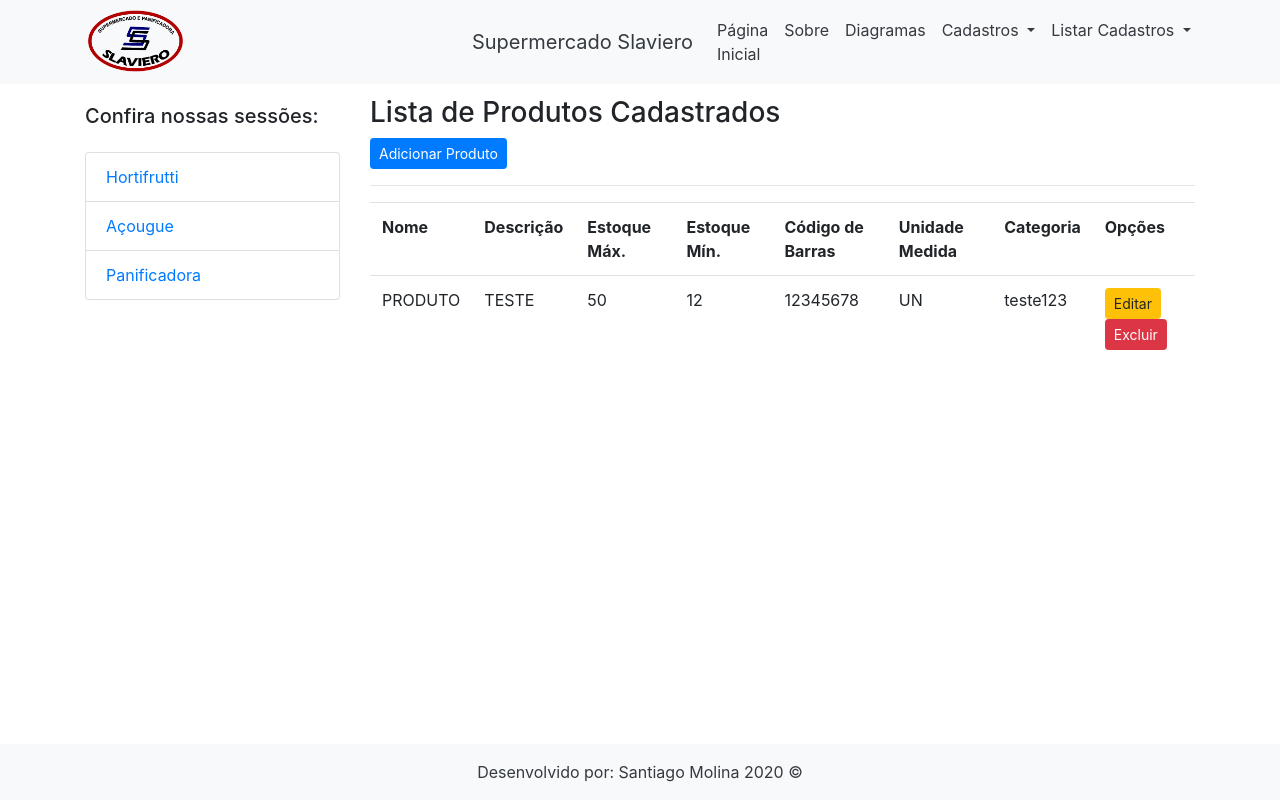
After one commit to SantiagoIFPR/2020-Topicos-Especiais, a Django app: page /listar/produto/ in a window 1280 px wide. The commit adds this page. Run offline with Django 3.2, Linux system fonts and the light colour scheme; data comes from the database, SQL or seed files in the repository; both versions use the stored data as it was after the commit; some libraries are stand-ins or nearby versions.

Commit message:
Finalizado parte de cadastros.

```diff
--- /dev/null
+++ b/Progressao/cadastros/templates/cadastros/listas/produto.html
@@ -0,0 +1,47 @@
+{% extends 'paginas/modelo.html' %}
+
+{% load static %}
+
+{% block slide %}
+<p></p><br>
+<h3>Lista de Produtos Cadastrados</h3>
+<a href="{% url 'cadastrar-produto' %}" class="btn btn-primary btn-sm">Adicionar Produto</a>
+<hr>
+<div class="table responsive">
+    <table class="table table striped">
+        <tr>
+            <th>Nome</th>
+            <th>Descrição</th>
+            <th>Estoque Máx.</th>
+            <th>Estoque Mín.</th>
+            <th>Código de Barras</th>
+            <th>Unidade Medida</th>
+            <th>Categoria</th>
+            <th>Opções</th>
+        </tr>
+
+        {% for produto in object_list %}
+        <tr>
+            <td>{{ produto.nome }}</td>
+            <td>{{ produto.descricao }}</td>
+            <td>{{ produto.estoque_max }}</td>
+            <td>{{ produto.estoque_min }}</td>
+            <td>{{ produto.codigo_barras }}</td>
+            <td>{{ produto.unidademedida.nome }}</td>
+            <td>{{ produto.categoria.nome }}</td>
+            <td>
+                <a href="{% url 'editar-produto' produto.pk %}" class="btn btn-warning btn-sm" title="Excluir">Editar</a>
+                <a href="{% url 'excluir-produto' produto.pk%}" class="btn btn-danger btn-sm" title="Editar">Excluir</a>
+            </td>
+        </tr>
+        {% empty %}
+        <tr>
+            <td colspan="3">Nenhum campo registrado.</td>
+        </tr>
+        {% endfor %}
+    </table>
+</div>
+{% endblock %}
+{% block conteudo %}
+<p></p>
+{% endblock %}
--- a/Progressao/cadastros/urls.py
+++ b/Progressao/cadastros/urls.py
@@ -3,6 +3,8 @@ from django.urls import path
 # Importa as views que a gente criou
 from .views import CategoriaCreate, FornecedorCreate, FuncionarioCreate, ProdutoCreate, UnidadeMedidaCreate
 from .views import CategoriaUpdate, FornecedorUpdate, FuncionarioUpdate, ProdutoUpdate, UnidadeMedidaUpdate
+from .views import CategoriaDelete, FornecedorDelete, FuncionarioDelete, ProdutoDelete, UnidadeMedidaDelete
+from .views import CategoriaList, FornecedorList, FuncionarioList, ProdutoList, UnidadeMedidaList
 
 # Tem que ser urlpatterns porque é padrão do Django
 urlpatterns = [
@@ -18,4 +20,16 @@ urlpatterns = [
     path('editar/funcionario/<int:pk>/', FuncionarioUpdate.as_view(), name='editar-funcionario'),
     path('editar/produto/<int:pk>/', ProdutoUpdate.as_view(), name='editar-produto'),
     path('editar/unidademedida/<int:pk>/', UnidadeMedidaUpdate.as_view(), name='editar-unidademedida'),
+
+    path('excluir/categoria/<int:pk>/', CategoriaDelete.as_view(), name='excluir-categoria'),
+    path('excluir/fornecedor/<int:pk>/', FornecedorDelete.as_view(), name='excluir-fornecedor'),
+    path('excluir/funcionario/<int:pk>/', FuncionarioDelete.as_view(), name='excluir-funcionario'),
+    path('excluir/produto/<int:pk>/', ProdutoDelete.as_view(), name='excluir-produto'),
+    path('excluir/unidademedida/<int:pk>/', UnidadeMedidaDelete.as_view(), name='excluir-unidademedida'),
+
+    path('listar/categoria/', CategoriaList.as_view(), name='listar-categoria'),
+    path('listar/fornecedor/', FornecedorList.as_view(), name='listar-fornecedor'),
+    path('listar/funcionario/', FuncionarioList.as_view(), name='listar-funcionario'),
+    path('listar/produto/', ProdutoList.as_view(), name='listar-produto'),
+    path('listar/unidademedida/', UnidadeMedidaList.as_view(), name='listar-unidademedida'),
 ]
--- a/Progressao/cadastros/views.py
+++ b/Progressao/cadastros/views.py
@@ -1,4 +1,6 @@
-from django.views.generic.edit import CreateView, UpdateView
+from django.views.generic.edit import CreateView, UpdateView, DeleteView
+
+from django.views.generic.list import ListView
 
 from .models import Categoria, Fornecedor, Funcionario, Produto, UnidadeMedida
 
@@ -9,59 +11,106 @@ class CategoriaCreate(CreateView):
     model = Categoria
     fields = ['nome','descricao']
     template_name = 'cadastros/form.html'
-    success_url = reverse_lazy('index')
+    success_url = reverse_lazy('listar-categoria')
 
 class UnidadeMedidaCreate(CreateView):
     model = UnidadeMedida
     fields = ['nome']
     template_name = 'cadastros/form.html'
-    success_url = reverse_lazy('index')
+    success_url = reverse_lazy('listar-unidademedida')
 
 class ProdutoCreate(CreateView):
     model = Produto
     fields = ['nome','descricao','estoque_max','estoque_min','codigo_barras','unidademedida','categoria']
     template_name = 'cadastros/form.html'
-    success_url = reverse_lazy('index')
+    success_url = reverse_lazy('listar-produto')
 
 class FuncionarioCreate(CreateView):
     model = Funcionario
     fields = ['nome_funcionario','setor_funcionario']
     template_name = 'cadastros/form.html'
-    success_url = reverse_lazy('index')
+    success_url = reverse_lazy('listar-funcionario')
 
 class FornecedorCreate(CreateView):
     model = Fornecedor
     fields = ['nome','documento','cep','endereco','numero','bairro','cidade','estado','telefone','email']
     template_name = 'cadastros/form.html'
-    success_url = reverse_lazy('index')
+    success_url = reverse_lazy('listar-fornecedor')
 
 ########## UPDATES ##########
 class CategoriaUpdate(UpdateView):
     model = Categoria
     fields = ['nome','descricao']
     template_name = 'cadastros/form.html'
-    success_url = reverse_lazy('index')
+    success_url = reverse_lazy('listar-categoria')
 
 class UnidadeMedidaUpdate(UpdateView):
     model = UnidadeMedida
     fields = ['nome']
     template_name = 'cadastros/form.html'
-    success_url = reverse_lazy('index')
+    success_url = reverse_lazy('listar-unidademedida')
 
 class ProdutoUpdate(UpdateView):
     model = Produto
     fields = ['nome','descricao','estoque_max','estoque_min','codigo_barras','unidademedida','categoria']
     template_name = 'cadastros/form.html'
-    success_url = reverse_lazy('index')
+    success_url = reverse_lazy('listar-produto')
 
 class FuncionarioUpdate(UpdateView):
     model = Funcionario
     fields = ['nome_funcionario','setor_funcionario']
     template_name = 'cadastros/form.html'
-    success_url = reverse_lazy('index')
+    success_url = reverse_lazy('listar-funcionario')
 
 class FornecedorUpdate(UpdateView):
     model = Fornecedor
     fields = ['nome','documento','cep','endereco','numero','bairro','cidade','estado','telefone','email']
     template_name = 'cadastros/form.html'
-    success_url = reverse_lazy('index')
+    success_url = reverse_lazy('listar-fornecedor')
+
+########## DELETE ##########
+class CategoriaDelete(DeleteView):
+    model = Categoria
+    template_name = 'cadastros/form-excluir.html'
+    success_url = reverse_lazy('listar-categoria')
+
+class UnidadeMedidaDelete(DeleteView):
+    model = UnidadeMedida
+    template_name = 'cadastros/form-excluir.html'
+    success_url = reverse_lazy('listar-unidademedida')
+
+class ProdutoDelete(DeleteView):
+    model = Produto
+    template_name = 'cadastros/form-excluir.html'
+    success_url = reverse_lazy('listar-produto')
+
+class FuncionarioDelete(DeleteView):
+    model = Funcionario
+    template_name = 'cadastros/form-excluir.html'
+    success_url = reverse_lazy('listar-funcionario')
+
+class FornecedorDelete(DeleteView):
+    model = Fornecedor
+    template_name = 'cadastros/form-excluir.html'
+    success_url = reverse_lazy('listar-fornecedor')
+
+########## LISTA ##########
+class CategoriaList(ListView):
+    model = Categoria
+    template_name = 'cadastros/listas/categoria.html'
+
+class UnidadeMedidaList(ListView):
+    model = UnidadeMedida
+    template_name = 'cadastros/listas/unidademedida.html'
+
+class ProdutoList(ListView):
+    model = Produto
+    template_name = 'cadastros/listas/produto.html'
+
+class FuncionarioList(ListView):
+    model = Funcionario
+    template_name = 'cadastros/listas/funcionario.html'
+
+class FornecedorList(ListView):
+    model = Fornecedor
+    template_name = 'cadastros/listas/fornecedor.html'
--- a/Progressao/paginas/templates/paginas/modelo.html
+++ b/Progressao/paginas/templates/paginas/modelo.html
@@ -23,8 +23,8 @@
     <nav class="navbar navbar-expand-lg navbar-dark bg-light fixed-top">
         <div class="container">
             <img src="{% static 'img/logo.png'%}" width="100">
-            <a class="navbar-brand text-dark" href="#">
-                &nbsp&nbsp&nbsp&nbsp&nbsp&nbsp&nbsp&nbsp&nbsp&nbsp&nbsp&nbsp&nbsp&nbsp&nbsp&nbsp&nbsp&nbsp&nbsp&nbsp&nbsp&nbsp&nbsp&nbsp&nbsp&nbsp&nbsp&nbsp&nbsp&nbsp&nbsp&nbsp&nbsp&nbsp&nbsp&nbsp&nbsp&nbsp&nbsp&nbsp&nbsp&nbsp&nbsp&nbsp&nbsp&nbsp&nbsp&nbsp&nbsp&nbsp&nbsp&nbsp&nbsp&nbsp&nbsp&nbsp
+            <a class="navbar-brand text-dark" href="{% url 'index' %}">
+                &nbsp&nbsp&nbsp&nbsp&nbsp&nbsp&nbsp&nbsp&nbsp&nbsp&nbsp&nbsp&nbsp&nbsp&nbsp&nbsp&nbsp&nbsp&nbsp&nbsp&nbsp&nbsp&nbsp&nbsp&nbsp&nbsp&nbsp&nbsp&nbsp&nbsp&nbsp&nbsp&nbsp&nbsp&nbsp&nbsp&nbsp&nbsp&nbsp&nbsp&nbsp&nbsp&nbsp&nbsp&nbsp&nbsp&nbsp&nbsp&nbsp&nbsp
                 Supermercado Slaviero</a>
             <button class="navbar-toggler" type="button" data-toggle="collapse" data-target="#navbarResponsive"
                 aria-controls="navbarResponsive" aria-expanded="false" aria-label="Toggle navigation">
@@ -43,11 +43,29 @@
                     <li class="nav-item">
                         <a class="nav-link text-dark" href="{%url 'diagramas'%}">Diagramas</a>
                     </li>
-                    <li class="nav-item">
-                        <a class="nav-link text-dark" href="#">Ajuda</a>
+                    <li class="nav-item dropdown text-dark">
+                        <a class="nav-link text-dark dropdown-toggle" href="#" id="navbarDropdownPortfolio" data-toggle="dropdown" aria-haspopup="true" aria-expanded="false">
+                          Cadastros
+                        </a>
+                        <div class="dropdown-menu text-dark dropdown-menu-right" aria-labelledby="navbarDropdownPortfolio">
+                          <a class="dropdown-item text-dark" href="{% url 'cadastrar-categoria' %}">Categoria</a>
+                          <a class="dropdown-item text-dark" href="{% url 'cadastrar-fornecedor' %}">Fornecedor</a>
+                          <a class="dropdown-item text-dark" href="{% url 'cadastrar-funcionario' %}">Funcionário</a>
+                          <a class="dropdown-item text-dark" href="{% url 'cadastrar-produto' %}">Produto</a>
+                          <a class="dropdown-item text-dark" href="{% url 'cadastrar-unidademedida' %}">Unidade Medida</a>
+                        </div>
                     </li>
-                    <li class="nav-item">
-                        <a class="nav-link text-dark" href="#">Contato</a>
+                    <li class="nav-item dropdown text-dark">
+                        <a class="nav-link dropdown-toggle text-dark" href="#" id="navbarDropdownBlog" data-toggle="dropdown" aria-haspopup="true" aria-expanded="false">
+                          Listar Cadastros
+                        </a>
+                        <div class="dropdown-menu text-dark dropdown-menu-right" aria-labelledby="navbarDropdownBlog">
+                            <a class="dropdown-item text-dark" href="{% url 'listar-categoria' %}">Categoria</a>
+                            <a class="dropdown-item text-dark" href="{% url 'listar-fornecedor' %}">Fornecedor</a>
+                            <a class="dropdown-item text-dark" href="{% url 'listar-funcionario' %}">Funcionário</a>
+                            <a class="dropdown-item text-dark" href="{% url 'listar-produto' %}">Produto</a>
+                            <a class="dropdown-item text-dark" href="{% url 'listar-unidademedida' %}">Unidade Medida</a>
+                        </div>
                     </li>
                 </ul>
             </div>
@@ -242,7 +260,7 @@
         </div>
     </div>
     {% block rodape %}
-    <footer class="py-5 bg-light">
+    <footer class="py-3 bg-light fixed-bottom">
         <div class="container">
             <p class="m-0 text-center text-dark">Desenvolvido por: Santiago Molina 2020 &copy;</p>
         </div>
@@ -254,8 +272,8 @@
     <!-- A ordem deve ser esta porque ele deve ler primeiro o jQuery-->
     <script src="{% static 'js/jquery-3.4.1.min.js' %}"></script>
     <script src="{% static 'js/popper.js' %}"></script>
+    <script src="{% static 'js/jquery.min.js'%}"></script>
     <script src="{% static 'js/bootstrap.min.js' %}"></script>
-    <script src="{% static 'js/jquery.min.js'%}"></script>
     <script src="{% static 'js/bootstrap.bundle.min.js'%}"></script>
 
 </body>
```
Also changed, not shown: Progressao/cadastros/templates/cadastros/form-excluir.html (added, +33 -0 lines), Progressao/cadastros/templates/cadastros/listas/categoria.html (added, +37 -0 lines), Progressao/cadastros/templates/cadastros/listas/fornecedor.html (added, +53 -0 lines), Progressao/cadastros/templates/cadastros/listas/funcionario.html (added, +37 -0 lines), Progressao/cadastros/templates/cadastros/listas/unidademedida.html (added, +35 -0 lines), Progressao/db.sqlite3.
